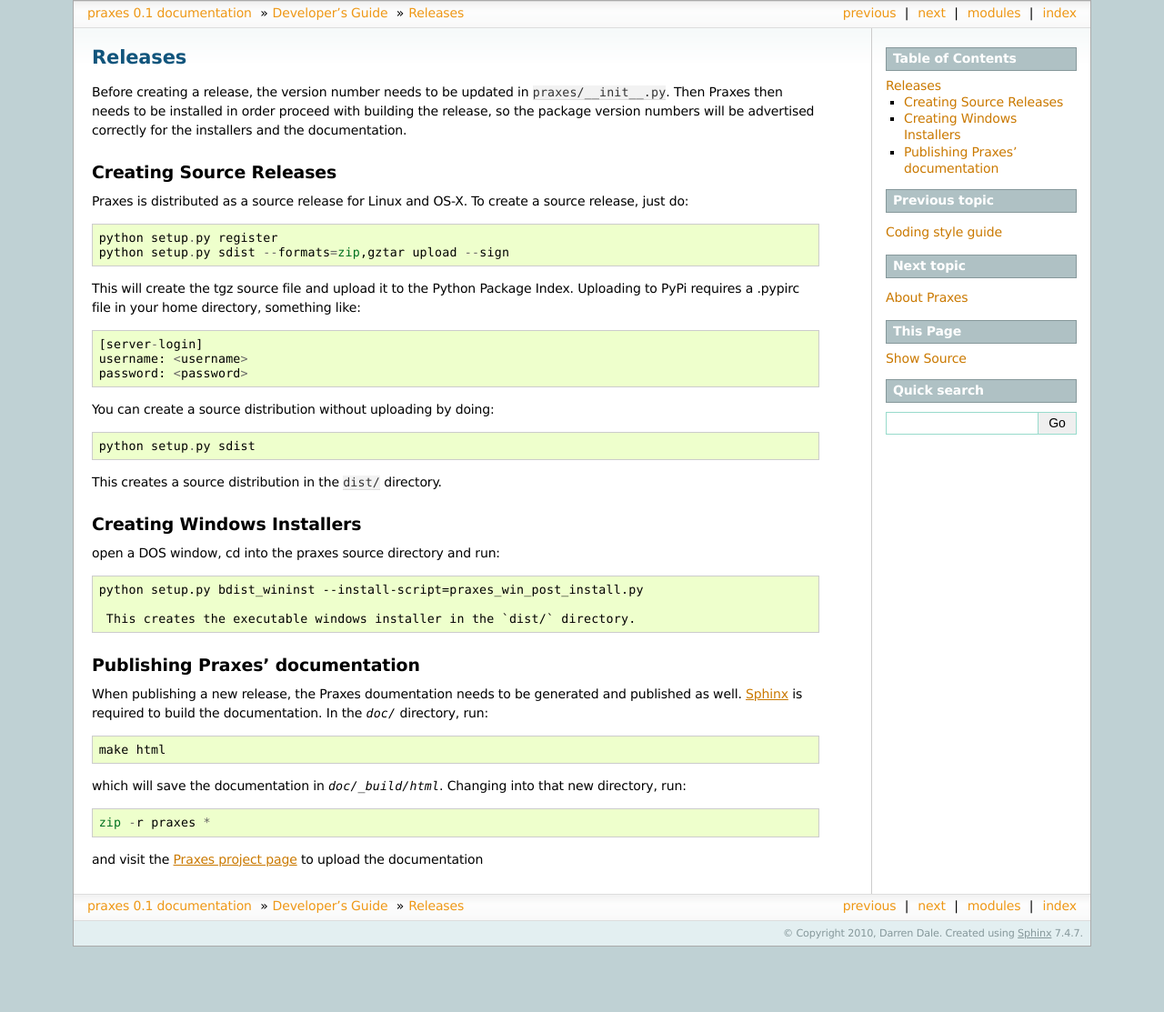
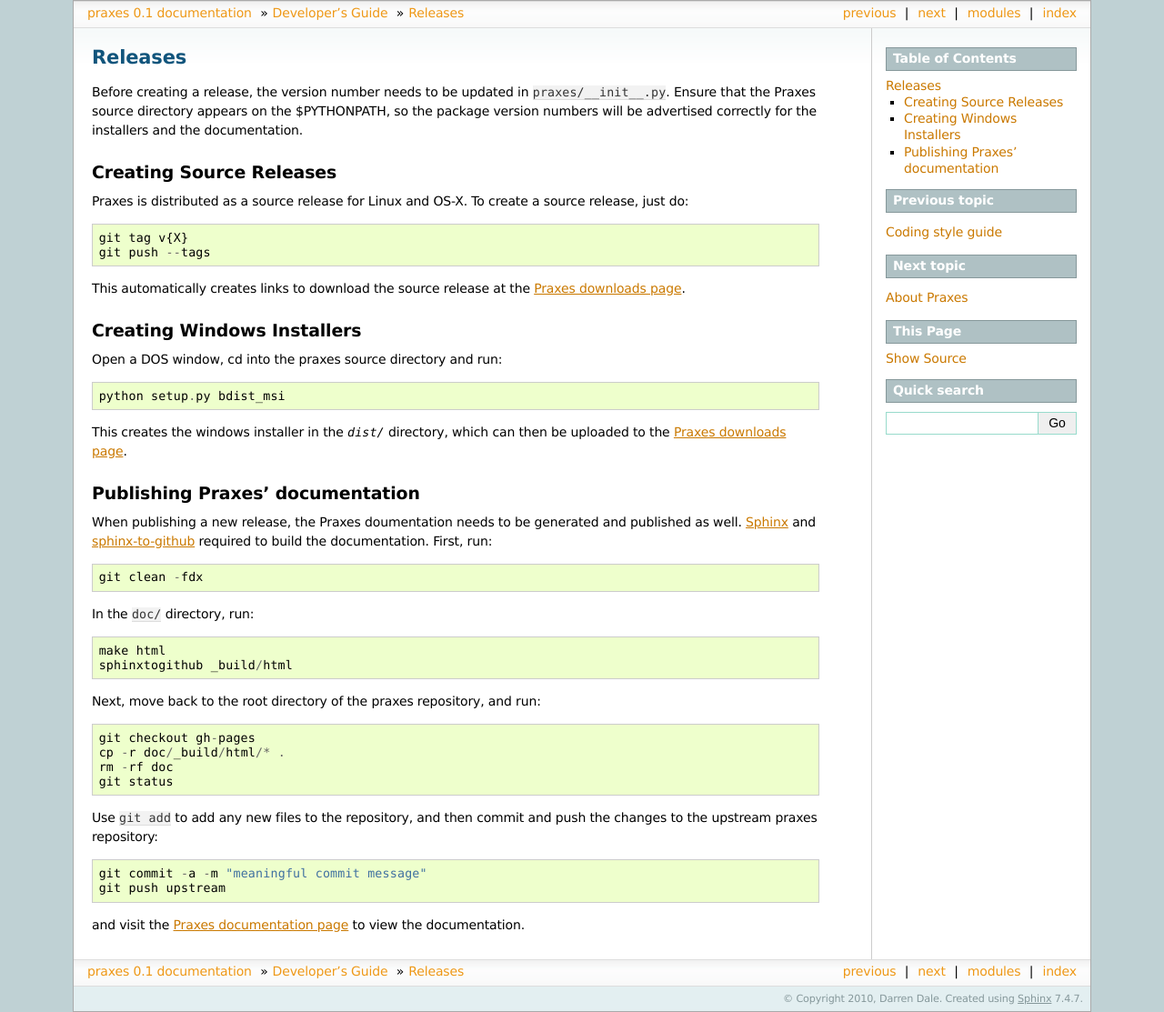
Before and after one commit to praxes/praxes, a Sphinx documentation site: the page built from doc/devel/release.rst, in a window 1280 px wide. Shown: the whole page at 91% size. Built offline with Sphinx 7.4.7, drawn with Linux system fonts in a browser that asks for light colours; formulas are drawn with MathJax 3; before the commit the page ends 1041 px from its top, so only the background shows below that.

Commit message:
DOC: update dev docs for making releases

```diff
--- a/doc/devel/release.rst
+++ b/doc/devel/release.rst
@@ -3,9 +3,9 @@ Releases
 ========
 
 Before creating a release, the version number needs to be updated in
-:file:`praxes/__init__.py`. Then Praxes then needs to be installed in order
-proceed with building the release, so the package version numbers will be
-advertised correctly for the installers and the documentation.
+:file:`praxes/__init__.py`. Ensure that the Praxes source directory appears
+on the $PYTHONPATH, so the package version numbers will be advertised correctly
+for the installers and the documentation.
 
 
 Creating Source Releases
@@ -14,49 +14,59 @@ Creating Source Releases
 Praxes is distributed as a source release for Linux and OS-X. To create a
 source release, just do::
 
-  python setup.py register
-  python setup.py sdist --formats=zip,gztar upload --sign
+  git tag v{X}
+  git push --tags
 
-This will create the tgz source file and upload it to the Python Package Index.
-Uploading to PyPi requires a .pypirc file in your home directory, something
-like::
-
-  [server-login]
-  username: <username>
-  password: <password>
-
-You can create a source distribution without uploading by doing::
-
-  python setup.py sdist
-
-This creates a source distribution in the :file:`dist/` directory.
+This automatically creates links to download the source release at the
+`Praxes downloads page`_.
 
 
 Creating Windows Installers
 ===========================
 
-open a DOS window, cd into the praxes source directory and run::
+Open a DOS window, cd into the praxes source directory and run::
 
-  python setup.py bdist_wininst --install-script=praxes_win_post_install.py
+  python setup.py bdist_msi
 
-   This creates the executable windows installer in the `dist/` directory.
+This creates the windows installer in the `dist/` directory, which can then be
+uploaded to the `Praxes downloads page`_.
+
+.. Note that in the future, if items are to be added to the Windows start menu,
+   the command should be::
+
+      python setup.py bdist_wininst --install-script=praxes_win_post_install.py
 
 
 Publishing Praxes' documentation
 ================================
 
 When publishing a new release, the Praxes doumentation needs to be generated
-and published as well. Sphinx_ is required to build the documentation. In the
-`doc/` directory, run::
+and published as well. Sphinx_ and `sphinx-to-github`_ required to build the
+documentation. First, run::
 
-  make html
+   git clean -fdx
 
-which will save the documentation in `doc/_build/html`. Changing into that new
-directory, run::
+In the :file:`doc/` directory, run::
 
-  zip -r praxes *
+   make html
+   sphinxtogithub _build/html
 
-and visit the `Praxes project page`_ to upload the documentation
+Next, move back to the root directory of the praxes repository, and run::
 
+   git checkout gh-pages
+   cp -r doc/_build/html/* .
+   rm -rf doc
+   git status
+
+Use ``git add`` to add any new files to the repository, and then commit and push
+the changes to the upstream praxes repository::
+
+   git commit -a -m "meaningful commit message"
+   git push upstream
+
+and visit the `Praxes documentation page`_ to view the documentation.
+
+.. _`Praxes downloads page`: https://github.com/praxes/praxes/downloads
 .. _Sphinx: http://sphinx.pocoo.org/
-.. _`Praxes project page`: http://pypi.python.org/pypi?:action=pkg_edit&name=praxes
+.. _`sphinx-to-github`: https://github.com/michaeljones/sphinx-to-github
+.. _`Praxes documentation page`: http://praxes.github.com/praxes/
```
Also changed, not shown: doc/api/index.rst (+5 -3 lines), doc/devel/index.rst (+4 -4 lines), doc/index.rst (+4 -4 lines), doc/users/index.rst (+3 -4 lines), doc/api/io/index.rst (renamed from doc/users/io/index.rst), doc/api/io/spec.rst (renamed from doc/users/io/spec.rst).
